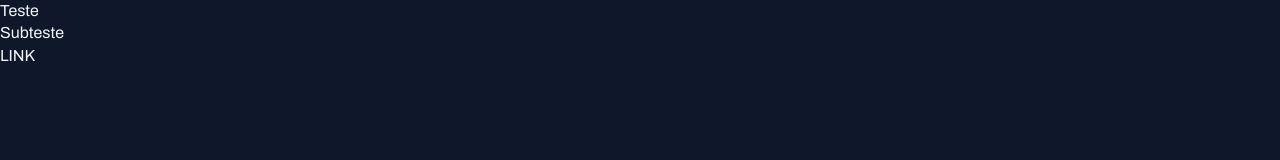
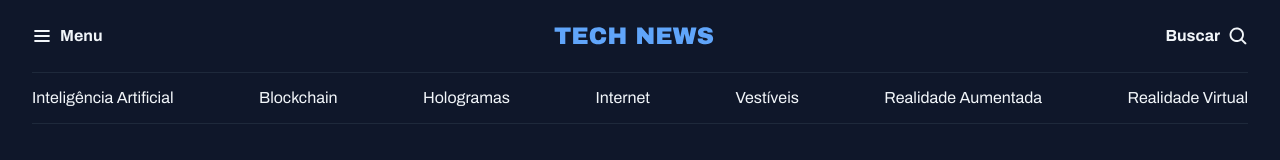
Before and after one commit to cthaiur/PROJETO-PORTAL-DE-NOTICIAS-UNICRUZ-2025-2, a plain HTML site: page index.html in a window 1280 px wide. Drawn offline with Linux system fonts and the light colour scheme.

Commit message:
Criando header da aplicação.

```diff
--- a/index.html
+++ b/index.html
@@ -10,8 +10,29 @@
   <link rel="stylesheet" href="styles/index.css">
 </head>
 <body>
-  <h1>Teste</h1>
-  <h2>Subteste</h2>
-  <a href="#">LINK</a>
+  <header class="container">
+    <nav id="primary" class="grid grid-flow-col">
+      <div>
+        <img src="assets/icons/List.svg" alt="Ícone de Menu">
+        <strong>Menu</strong>
+      </div>
+      <div>
+        <img src="assets/Logo.svg" alt="Logo">
+      </div>
+      <div>
+        <strong>Buscar</strong>
+        <img src="assets/icons/MagnifyingGlass.svg" alt="Ícone de Lupa">
+      </div>
+    </nav>
+    <nav id="secondary" class="grid grid-flow-col">
+      <a href="#">Inteligência Artificial</a>
+      <a href="#">Blockchain</a>
+      <a href="#">Hologramas</a>
+      <a href="#">Internet</a>
+      <a href="#">Vestíveis</a>
+      <a href="#">Realidade Aumentada </a>
+      <a href="#">Realidade  Virtual</a>
+    </nav>
+  </header>
 </body>
 </html>
--- a/styles/global.css
+++ b/styles/global.css
@@ -40,3 +40,18 @@ a:hover {
 h1, h2, h3 {
   font: inherit;
 }
+
+.container {
+  max-width: 1280px;
+  margin-inline: auto;
+  padding-inline: 32px;
+}
+
+/* Utility-first */
+.grid {
+  display: grid;
+}
+
+.grid-flow-col {
+  grid-auto-flow: column;
+}
--- /dev/null
+++ b/styles/header.css
@@ -0,0 +1,26 @@
+#primary {
+
+  padding-block: 20px;
+
+  div {
+    display: flex;
+    align-items: center;
+    gap: 8px;
+  }
+
+  /* NESTING CSS*/
+  div:nth-child(2) {
+    margin-inline: auto;
+  }
+
+  div:nth-child(3) {
+    justify-self: end;
+  }
+}
+
+#secondary {
+  padding-block: 14px;
+  border: solid 1px var(--stroke-color);
+  border-inline: none;
+  justify-content: space-between;
+}
--- a/styles/index.css
+++ b/styles/index.css
@@ -1 +1,2 @@
-@import url(global.css)
+@import url(global.css);
+@import url(header.css);
```
